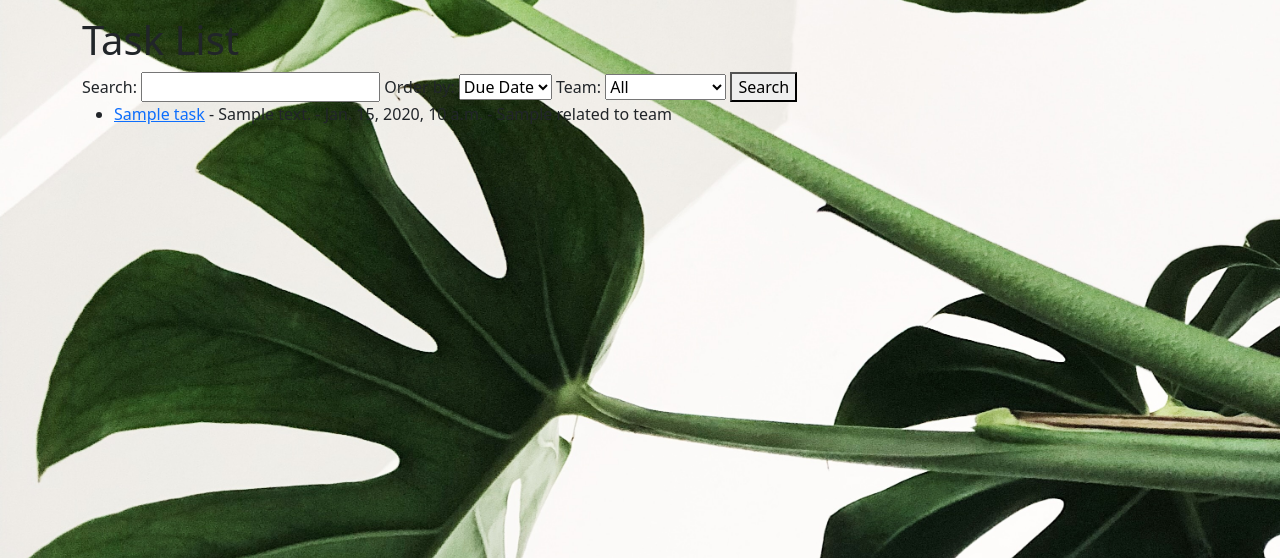
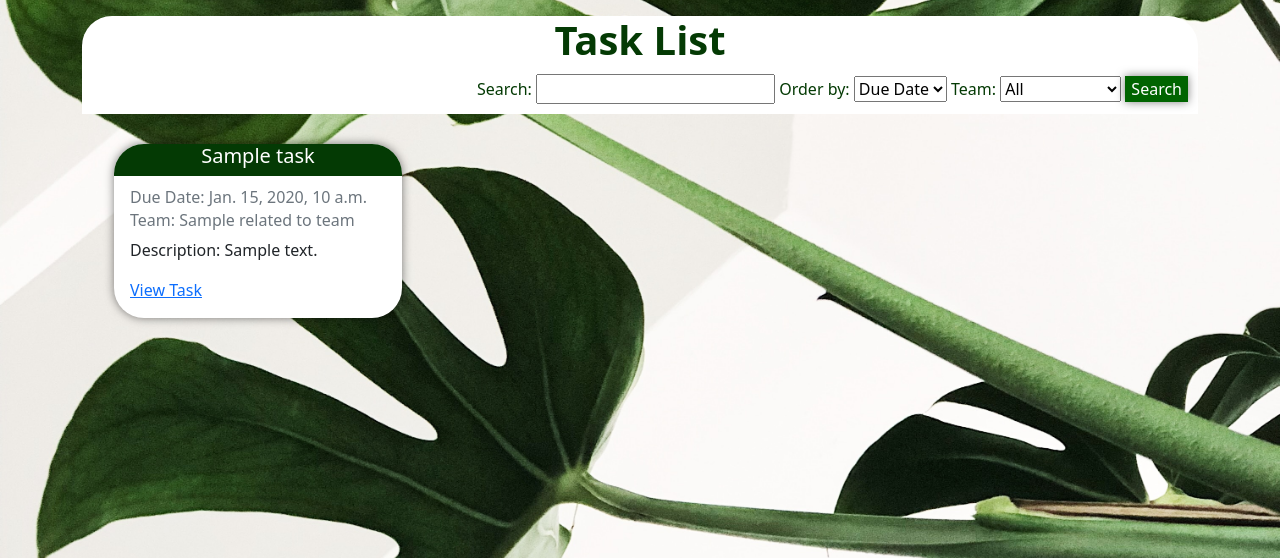
Before and after one commit to MedantSharan/Leopard, a Django app: template tasks/templates/task_search.html in a window 1280 px wide. Shown: the part 66-624 px from the top of the page. Run offline with Django 4.2, Linux system fonts and the light colour scheme; the template is opened without the code that fills it: most values are stand-ins (such as "Sample title", 1, 10 or a date in 2020); some libraries are stand-ins or nearby versions.

Commit message:
Style the task list & view task page

```diff
--- a/static/custom.css
+++ b/static/custom.css
@@ -1,3 +1,4 @@
+
 /*
  * Alerts
  */
@@ -133,6 +134,7 @@ h3.profile-title {
   background-image: url('{% static "/images/background.jpeg" %}');
   background-size: cover;
   background-position: center;
+  background-attachment: fixed;
   background-repeat: no-repeat;
   margin: 0;
 }
@@ -268,8 +270,71 @@ CAN GET RID OF THINGS BELOW THIS UNDER DASHBOARD BC ONLY
 .custom-button:hover {
   background-color: rgb(4, 58, 4);
 }
+/* Task Page */
+ .task-container{
+  text-align: center;
+  border-radius: 40px;
+  height:35rem;
+  overflow:hidden;
+}
+.assign-list{
+  list-style: none;
+  padding-right: 40px;
+}
+.page-title{
+  color:  rgb(4, 58, 4);
+  background-color: white;
+  font-weight: 800;
+  text-align: center;
+  margin-bottom: 0px;
+  border-radius: 30px 30px 0px 0px;
+}
+
+.card-title-container{
+  background-color: rgb(4, 58, 4);
+  text-align: center;
+  color: white;
+  overflow: hidden;
+}
+.task-list{
+  margin-top: 30px;
+  columns: 1;
+}
+
+@media (min-width: 1024px) {
+  .task-list{
+    columns: 3;
+  }
+}
+
+.task-list li{
+  list-style: none;
+
+}
+
+.task-card{
+  border: 0px;
+  border-radius: 30px;
+  overflow: hidden;
+  box-shadow: 0 0 10px rgba(0, 0, 0, 0.5);
+  margin-bottom: 20px;
+}
+
+.task-card-description{
+  overflow:hidden;
+  max-height: 100px
+}
+.task-search-bar{
+  background-color: white ;
+  padding: 10px;
+  color: rgb(4, 58, 4);
+  text-align: right;
+}
+
+
 
 @media (min-width: 768px) {
+
   .login-box {
     width: 200%;
     max-width: 1200px;
--- a/tasks/templates/task_search.html
+++ b/tasks/templates/task_search.html
@@ -4,9 +4,8 @@
 <div class="container">
     <div class="row">
         <div class="col-12">
-            <h1>Task List</h1>
-
-            <form method="get">
+            <h1 class="page-title">Task List</h1>
+            <form class="task-search-bar" method="get">
                 <label for="q">Search:</label>
                 <input type="text" name="q" value="{{ query }}">
 
@@ -24,19 +23,27 @@
                     {% endfor %}
                 </select>
 
-                <button type="submit">Search</button>
+                <button class="custom-button" type="submit">Search</button>
             </form>
-
+            <div class="task-list">
                 <ul>
                     {% if tasks %}
                         {% for task in tasks %}
                             <li>
-                            <a href="{% url 'view_task' task.id %}">{{ task.title }}</a> -
-                            {{ task.description }}
+                                <div class="card task-card" style="width: 18rem;">
+                                    <div class="card-title-container">
+                                        <h5 class="card-title">{{ task.title }}</h5>
+                                    </div>
+                                    <div class="card-body task-card-body">
+                                      <h6 class="card-subtitle mb-2 text-muted">
                                         {% if task.due_date %}
-                                - {{ task.due_date }}
-                            {% endif %}
-                            - {{ task.related_to_team.team_name }}
+                                        Due Date: {{ task.due_date }}
+                                        {% endif %}</h6>
+                                        <h6 class="card-subtitle mb-2 text-muted"> Team: {{ task.related_to_team.team_name }}</h6>
+                                      <p class="card-text task-card-description">Description: {{ task.description }}</p>
+                                      <a href="{% url 'view_task' task.id %}" class="card-link">View Task</a>
+                                    </div>
+                                  </div>
                             </li>
                         {% endfor %}
                     {% endif %}
@@ -44,4 +51,5 @@
             </div>
         </div>
     </div>
+</div>
 {% endblock %}
```
Also changed, not shown: tasks/templates/view_task.html (+27 -5 lines). Lines whose indentation alone changed are shown as unchanged.
